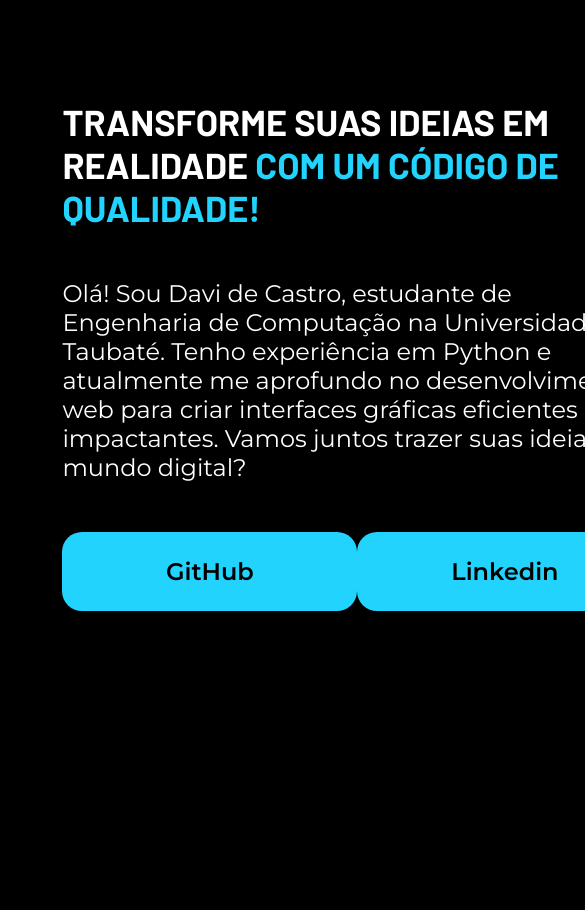
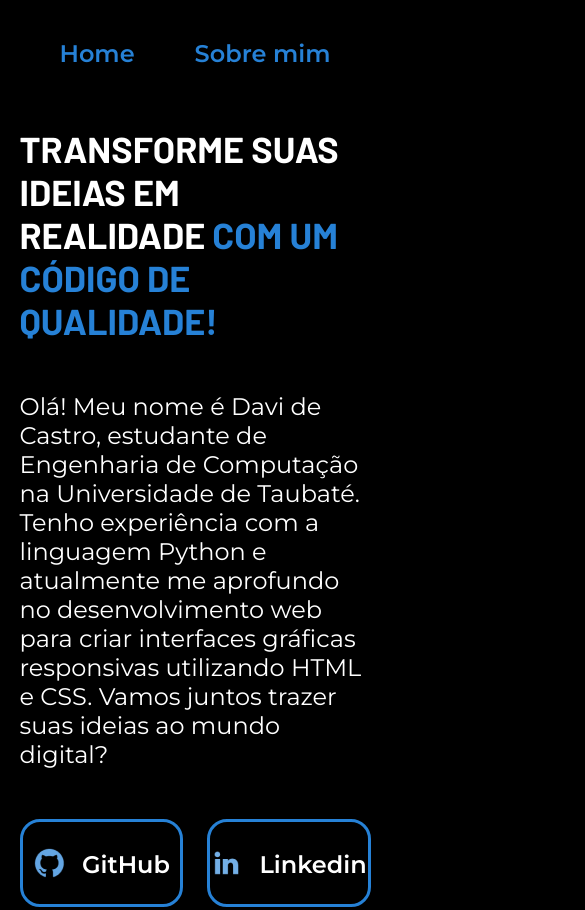
Before and after one commit to Davi1403/MyFirstPortifolio, a plain HTML site: page index.html in a window 390 px wide. Shown: the top 910 px of the page, 585 px wide, since content can reach past the window. Before the commit the page ends 883 px from the top, so only its background shows below. Drawn offline with Linux system fonts and the light colour scheme.

Commit message:
AboutAndMobileVersion

```diff
--- a/index.html
+++ b/index.html
@@ -4,9 +4,16 @@
     <meta charset="UTF-8">
     <meta name="viewport" content="width=device-width, initial-scale=1.0">
     <link rel="stylesheet" href="style.css">
-    <title>Portifólio</title>
+    <title>Home</title>
 </head>
 <body>
+    <header class="cabecalho">
+        <nav class="cabecalho__menu">
+            <a class="cabecalho__menu__link" href="index.html">Home</a>
+            <a class="cabecalho__menu__link" href="about.html">Sobre mim</a>
+        </nav>
+
+    </header>
 
     <main class="apresentacao">
 
@@ -14,19 +21,27 @@
 
             <h1 class="apresentacao__conteudo__titulo">TRANSFORME SUAS IDEIAS EM REALIDADE <span class="titulo__destaque">COM UM CÓDIGO DE QUALIDADE!</span></h1>
 
-            <p class="apresentacao__conteudo__texto">Olá! Sou Davi de Castro, estudante de Engenharia de Computação na Universidade de Taubaté. Tenho experiência em Python e atualmente me aprofundo no desenvolvimento web para criar interfaces gráficas eficientes e impactantes. Vamos juntos trazer suas ideias ao mundo digital?</p>
+            <p class="apresentacao__conteudo__texto">Olá! Meu nome é Davi de Castro, estudante de Engenharia de Computação na Universidade de Taubaté. Tenho experiência com a linguagem Python e atualmente me aprofundo no desenvolvimento web para criar interfaces gráficas responsivas utilizando HTML e CSS. Vamos juntos trazer suas ideias ao mundo digital?</p>
 
             <div class="apresentacao__conteudo__botoes">
 
-                <a class="apresentacao__conteudo__botao" href="https://github.com/Davi1403">GitHub</a>
-                <a class="apresentacao__conteudo__botao" href="https://linkedin.com/in/davicrsantos">Linkedin</a>
+                <a class="apresentacao__conteudo__botoes__botao" href="https://github.com/Davi1403">
+                    <img src="./assets/github.png" alt="GitHub Icon">
+                    GitHub</a>
+                <a class="apresentacao__conteudo__botoes__botao" href="https://linkedin.com/in/davicrsantos">
+                    <img src="./assets/linkedin.png" alt="Linkedin Icon">
+                    Linkedin</a>
 
             </div>
         </section>
 
-        <img class="apresentacao__imagem" src="davi.png" alt="Davi" width="480">
+        <img class="apresentacao__imagem" src="./assets/davi.png" alt="Davi" width="480">
 
     </main>
 
+    <footer class="rodape">
+        <p>Desenvolvido por Davi</p>
+    </footer>
+
 </body>
 </html>
--- a/style.css
+++ b/style.css
@@ -1,4 +1,15 @@
 @import url('https://fonts.googleapis.com/css2?family=Barlow:ital,wght@0,100;0,200;0,300;0,400;0,500;0,600;0,700;0,800;0,900;1,100;1,200;1,300;1,400;1,500;1,600;1,700;1,800;1,900&family=Montserrat:ital,wght@0,100..900;1,100..900&display=swap');
+
+:root{
+    --cor-primaria : #000000;
+    --cor-secundaria : #FFFFFF;
+    --cor-terciaria : #2681D6;
+    --cor-hover: #272727;
+
+
+    --font-primaria : "Barlow", serif;
+    --font-secundaria : "Montserrat", sans-serif;
+}
 
 *{
     margin: 0;
@@ -6,40 +17,57 @@
 }
 
 body{
-    height: 100vh;
     box-sizing: border-box;
-    background-color: #000000;
-    color: #FFFFFF;
+    background-color: var(--cor-primaria);
+    color: var(--cor-secundaria);
+}
+
+.cabecalho{
+    padding: 5% 0 0 15%;
+}
+
+.cabecalho__menu{
+    display: flex;
+    gap: 60px;
+}
+
+.cabecalho__menu__link{
+    font-family: var(--font-secundaria);
+    font-weight: 600;
+    font-size: 1.5rem;
+    text-decoration: none;
+    color: var(--cor-terciaria);
 }
 
 .apresentacao{
+    padding: 5% 15%;
     display: flex;
     align-items: center;
     justify-content: space-between;
-    margin: 10% 16%;
+    gap : 83px;
 }
 
 .apresentacao__conteudo{
     display: flex;
-    width: 688px;
+    width: 60%;
     flex-direction: column;
     gap: 50px;
 }
 
 .apresentacao__conteudo__titulo{
-    font-size: 36px;
-    font-family: "Barlow", serif;
+    font-size: 2.25rem;
+    font-family: var(--font-primaria);
     font-weight: 700;
 }
 
 .apresentacao__conteudo__texto{
-    font-size: 24px;
-    font-family: "Montserrat", serif;
+    font-size: 1.5rem;
+    font-family: var(--font-secundaria);
     font-weight: 400;
 }
 
 .titulo__destaque{
-    color: #22D4FD;
+    color: var(--cor-terciaria);
 }
 
 .apresentacao__conteudo__botoes{
@@ -47,20 +75,61 @@ body{
     justify-content: space-between;
 }
 
-.apresentacao__conteudo__botao{
-    background-color: #22D4FD;
-    color: #000000;
+.apresentacao__conteudo__botoes__botao{
+
+    display: flex;
+    justify-content: center;
+    align-items: flex-end;
+    border: 3px solid var(--cor-terciaria);
+    padding: 25px 0;
+    width: 45%;
+    border-radius: 20px;
+    gap: 16px;
+
+    color: var(--cor-secundaria);
+    font-family: var(--font-secundaria);
+    font-weight: 600;
+    font-size: 1.5rem;
+    text-align: center;
     text-decoration: none;
-    width: 295px;
-    padding: 25px 0;
-    text-align: center;
-    border-radius: 20px;
+}
 
-    font-family: "Montserrat", serif;
-    font-weight: 600;
-    font-size: 24px;
+.apresentacao__conteudo__botoes__botao:hover{
+    background-color: var(--cor-hover);
 }
 
 .apresentacao__imagem{
-    border-radius: 20px;
+    width: 40%;
 }
+
+.rodape{
+    background-color: var(--cor-terciaria);
+    padding: 35px;
+    font-family: var(--font-secundaria);
+    font-weight: 600;
+    text-align: center;
+    font-size: 1.5rem;
+}
+
+@media (max-width: 1100px){
+
+    .cabecalho{
+        padding: 10%;
+    }
+
+    .cabecalho__menu{
+        justify-content: center;
+    }
+    .apresentacao{
+        flex-direction: column;
+        padding: 5%;
+    }
+    .apresentacao__conteudo{
+        width: auto;
+    }
+
+
+    .apresentacao__imagem{
+        width: 50%;
+    }
+}
```
Also changed, not shown: about.html (added, +39 -0 lines), assets/davi.png (added), assets/github.png (added), assets/linkedin.png (added), davi.jpg (deleted), davi.png (deleted).
